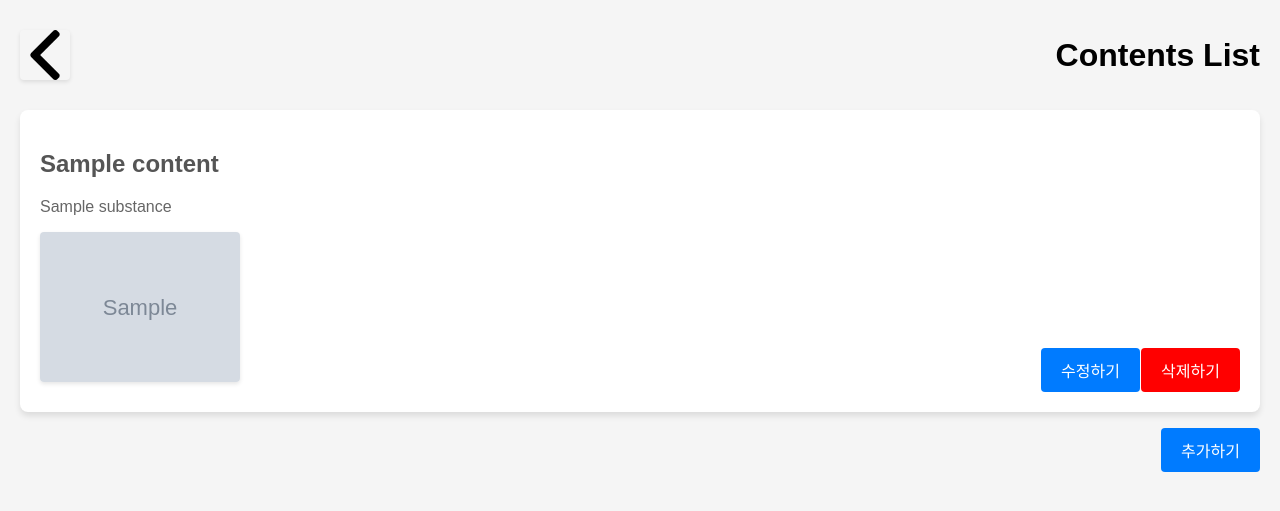
After one commit to huihyeon06/MoneyMentor_DjangoProject2024, a Django app: template auth_money/templates/auth_money/content_list.html in a window 1280 px wide. The commit adds this page. Shown: the top 511 px of the page. Run offline with Django 3.2, Linux system fonts and the light colour scheme; the template is opened without the code that fills it: most values are stand-ins (such as "Sample title", 1, 10 or a date in 2020); grey boxes marked "Sample" are stand-in pictures.

Commit message:
Create, Update 구현

```diff
--- /dev/null
+++ b/auth_money/templates/auth_money/content_list.html
@@ -0,0 +1,136 @@
+<!DOCTYPE html>
+<html lang="en">
+<head>
+    <meta charset="UTF-8">
+    <meta name="viewport" content="width=device-width, initial-scale=1.0">
+    <title>{% block title %}Contents List{% endblock %}</title>
+    <style>
+        body {
+            font-family: Arial, sans-serif;
+            margin: 0;
+            padding: 20px;
+            background-color: #f5f5f5;
+        }
+
+        .header-container {
+            display: flex;
+            justify-content: space-between;
+            align-items: center;
+            margin-bottom: 20px;
+        }
+
+        .header-container h1 {
+            margin: 0;
+        }
+
+        ul {
+            list-style-type: none;
+            padding: 0;
+        }
+
+        li {
+            position: relative;
+            background: #fff;
+            margin: 10px 0;
+            padding: 20px;
+            border-radius: 8px;
+            box-shadow: 0 4px 6px rgba(0, 0, 0, 0.1);
+        }
+
+        h2 {
+            color: #555;
+        }
+
+        p {
+            color: #666;
+        }
+
+        img {
+            display: block;
+            margin: 10px 0;
+            border-radius: 4px;
+            box-shadow: 0 2px 4px rgba(0, 0, 0, 0.1);
+        }
+
+        .no-image {
+            color: #999;
+            font-style: italic;
+        }
+
+        .button-container {
+            text-align: right;
+        }
+
+        .button-container a {
+            display: inline-block;
+            padding: 10px 20px;
+            background-color: #007BFF;
+            color: #fff;
+            text-decoration: none;
+            border-radius: 4px;
+            transition: background-color 0.3s;
+        }
+
+        .button-container a:hover {
+            background-color: #0056b3;
+        }
+
+        .edit-button, .delete-button {
+            position: absolute;
+            bottom: 20px;
+            display: inline-block;
+            padding: 10px 20px;
+            color: #fff;
+            text-decoration: none;
+            border-radius: 4px;
+            transition: background-color 0.3s;
+        }
+
+        .edit-button {
+            right: 120px;
+            background-color: #007BFF;
+        }
+
+        .edit-button:hover {
+            background-color: #0056b3;
+        }
+
+        .delete-button {
+            right: 20px;
+            background-color: #FF0000;
+        }
+
+        .delete-button:hover {
+            background-color: #cc0000;
+        }
+    </style>
+</head>
+<body>
+    {% block content %}
+        <div class="header-container">
+            <a href="javascript:history.back()">
+                <img src="../../static/auth_money/images/moneyback.png" alt="뒤로가기">
+            </a>
+            <h1>Contents List</h1>
+        </div>
+        <ul>
+            {% for content in content_list %}
+                <li>
+                    <h2>{{ content.name }}</h2>
+                    <p>{{ content.substance }}</p>
+                    {% if content.contents_img %}
+                        <img src="{{ content.contents_img.url }}" alt="{{ content.name }}" style="max-width: 200px; max-height: 200px;">
+                    {% else %}
+                        <p class="no-image">No Image Available</p>
+                    {% endif %}
+                    <a href="{% url 'auth_money:content_update' content.id %}" class="edit-button">수정하기</a>
+                    <a href="{% url 'auth_money:content_delete' content.id %}" class="delete-button">삭제하기</a>
+                </li>
+            {% endfor %}
+        </ul>
+        <div class="button-container">
+            <a href="{% url 'auth_money:content_create' %}">추가하기</a>
+        </div>
+    {% endblock %}
+</body>
+</html>
```
Also changed, not shown: auth_money/forms.py (added, +7 -0 lines), auth_money/templates/auth_money/add_money.html (+38 -16 lines), auth_money/templates/auth_money/content_create.html (added, +12 -0 lines), auth_money/templates/auth_money/content_update.html (added, +12 -0 lines), auth_money/templates/auth_money/contents_list.html (deleted, +0 -13 lines), auth_money/urls.py (+6 -1 lines), auth_money/migrations/0003_alter_content_substance.py (added), auth_money/migrations/0004_alter_content_contents_img.py (added), auth_money/static/auth_money/images/moneyback.png (added), media/images/gbdb.png (added), media/images/image_5.png (added), media/images/image_5_PSy8vDN.png (added), media/images/image_5_xxnW6dM.png (added), media/images/image_5_yWJV9ef.png (added).
